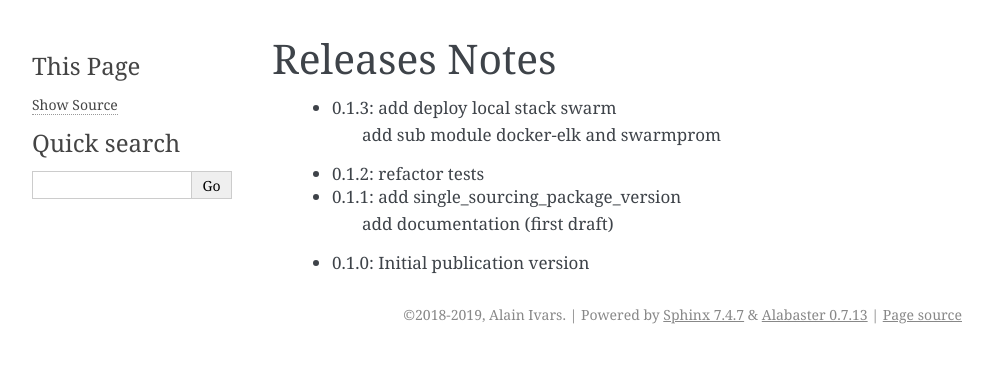
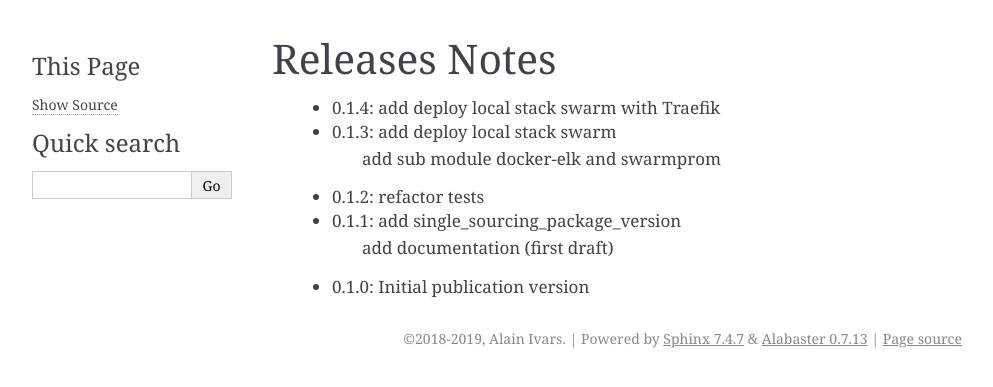
Before and after one commit to alainivars/utils2devops, a Sphinx documentation site: the page built from docs/releases_notes.rst, in a window 1280 px wide. Shown: the top 387 px of the page, without its empty margins (148-1141 px from the left). Built offline with Sphinx 7.4.7, drawn with Linux system fonts in a browser that asks for light colours; pages that are not in the unit, such as notebooks, are missing from menus; the version number is read from the project's files by our own code.

Commit message:
Add Docker Swarm Stack local-simple deployment.

```diff
--- a/docs/releases_notes.rst
+++ b/docs/releases_notes.rst
@@ -3,6 +3,7 @@
 
 Releases Notes
 ==============
+    - 0.1.4:    add deploy local stack swarm with Traefik
     - 0.1.3:    add deploy local stack swarm
                 add sub module docker-elk and swarmprom
     - 0.1.2:    refactor tests
--- a/docs/version.py
+++ b/docs/version.py
@@ -1 +1 @@
-__version__ = '0.1.3'
+__version__ = '0.1.4'
--- a/setup.py
+++ b/setup.py
@@ -32,7 +32,7 @@ setup(
     ''',
     zip_safe=False,
     include_package_data=True,
-    python_requires=">=2.7, !=3.0.*, !=3.1.*, !=3.2.*, !=3.3.*, !=3.4.*",
+    python_requires=">=2.7, !=3.0.*, !=3.1.*, !=3.2.*, !=3.3.*, !=3.4.*, !=3.5.*",
     # https://pypi.org/classifiers/
     classifiers=[
         'Development Status :: 2 - Pre-Alpha',
@@ -42,8 +42,8 @@ setup(
         'License :: OSI Approved :: Apache Software License',
         'Programming Language :: Python',
         'Programming Language :: Python :: 3',
-        'Programming Language :: Python :: 3.5',
         'Programming Language :: Python :: 3.6',
+        'Programming Language :: Python :: 3.7',
     ],
     install_requires=[
         # 'boto3',  # AWS
```
